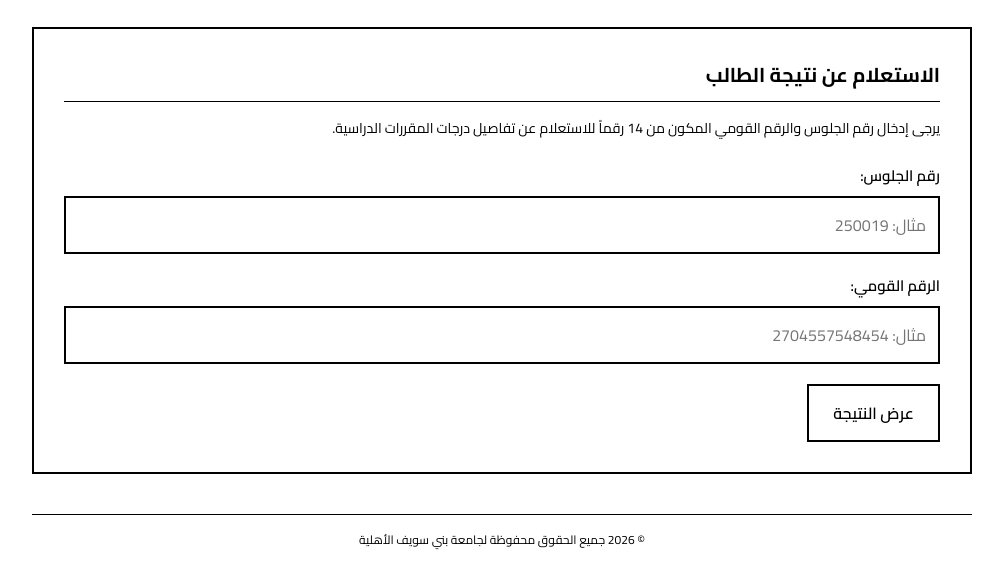
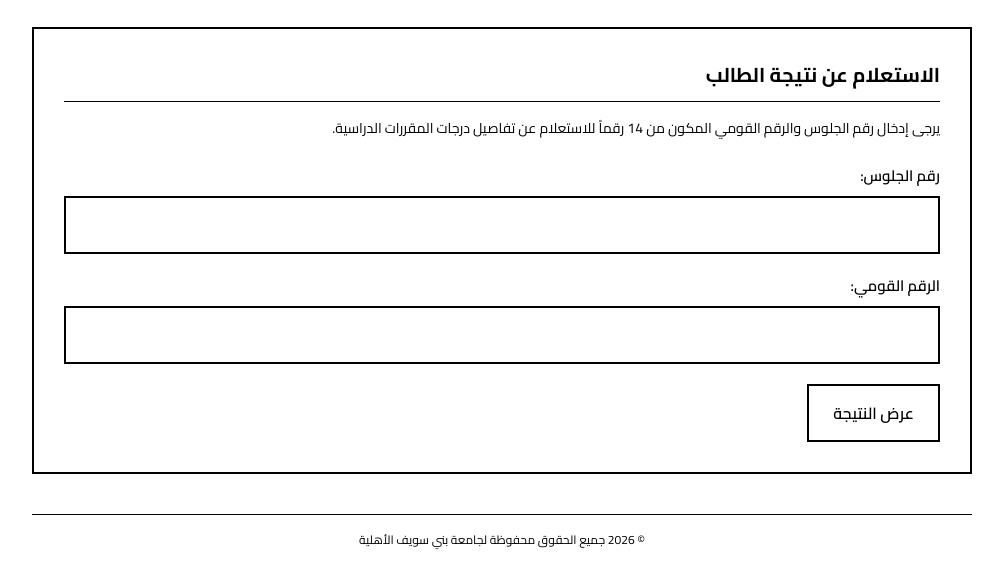
Before and after one commit to a7medah2007-debug/bsnu, a plain HTML site: page index.html in a window 1280 px wide. Shown: the part 145-732 px from the top of the page, without its empty margins (138-1141 px from the left). Drawn offline with Linux system fonts and the light colour scheme.

Commit message:
Modify input placeholders in search form
Updated placeholders for seat number and national ID inputs.

```diff
--- a/index.html
+++ b/index.html
@@ -27,11 +27,11 @@
                 <form id="searchForm" onsubmit="handleSearch(event)">
                     <div class="form-group">
                         <label for="seatNumber">رقم الجلوس:</label>
-                        <input type="text" id="seatNumber" required placeholder="مثال: 250019" pattern="[0-9]+" autocomplete="off">
+                        <input type="text" id="seatNumber" required placeholder="" pattern="[0-9]+" autocomplete="off">
                     </div>
                     <div class="form-group">
                         <label for="nationalId">الرقم القومي:</label>
-                        <input type="text" id="nationalId" required placeholder="مثال: 2704557548454" pattern="[0-9]{14}" title="يجب أن يتكون الرقم القومي من 14 رقماً" autocomplete="off">
+                        <input type="text" id="nationalId" required placeholder=" " pattern="[0-9]{14}" title="يجب أن يتكون الرقم القومي من 14 رقماً" autocomplete="off">
                     </div>
                     <button type="submit" class="btn">عرض النتيجة</button>
                 </form>
```
